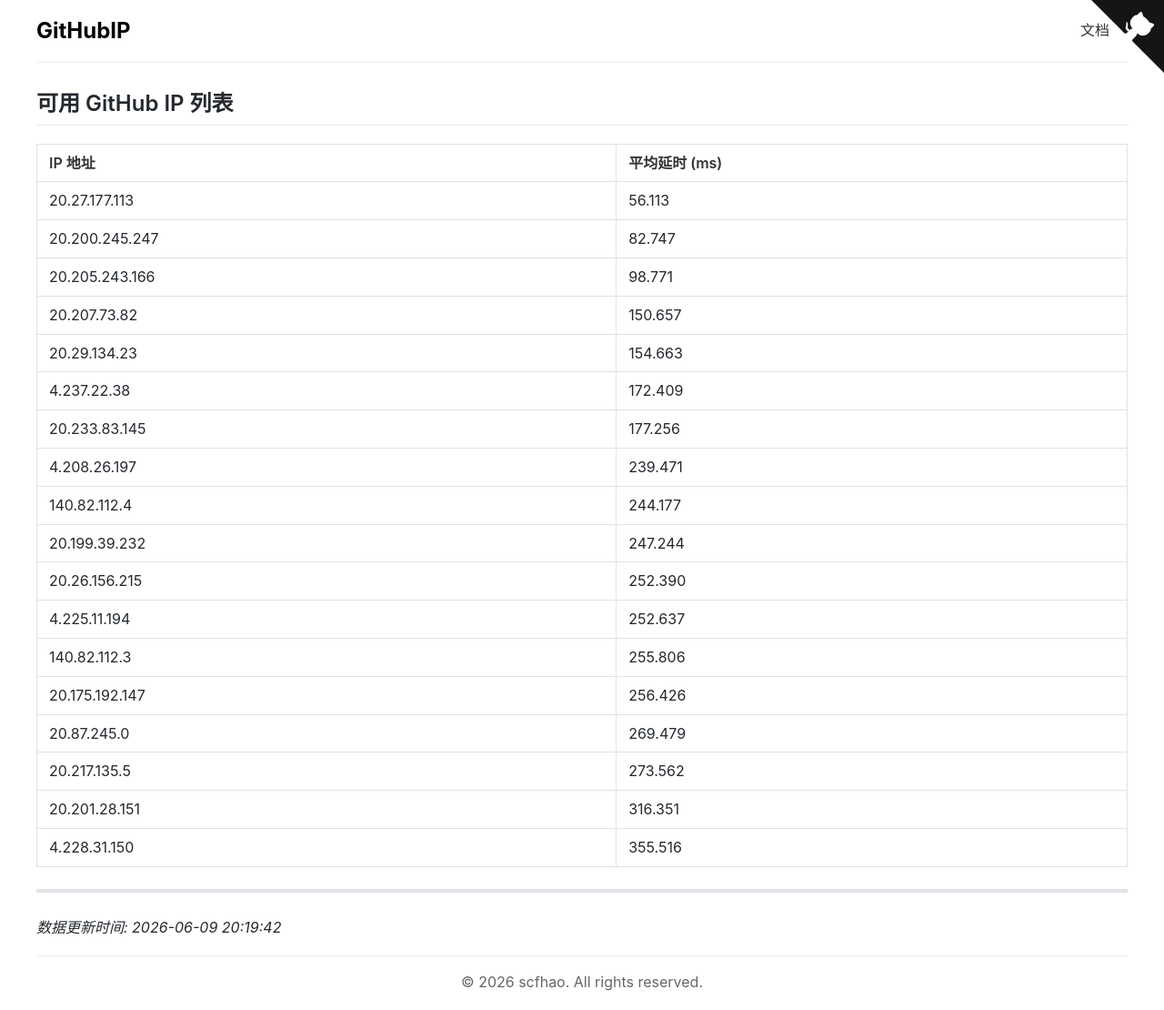
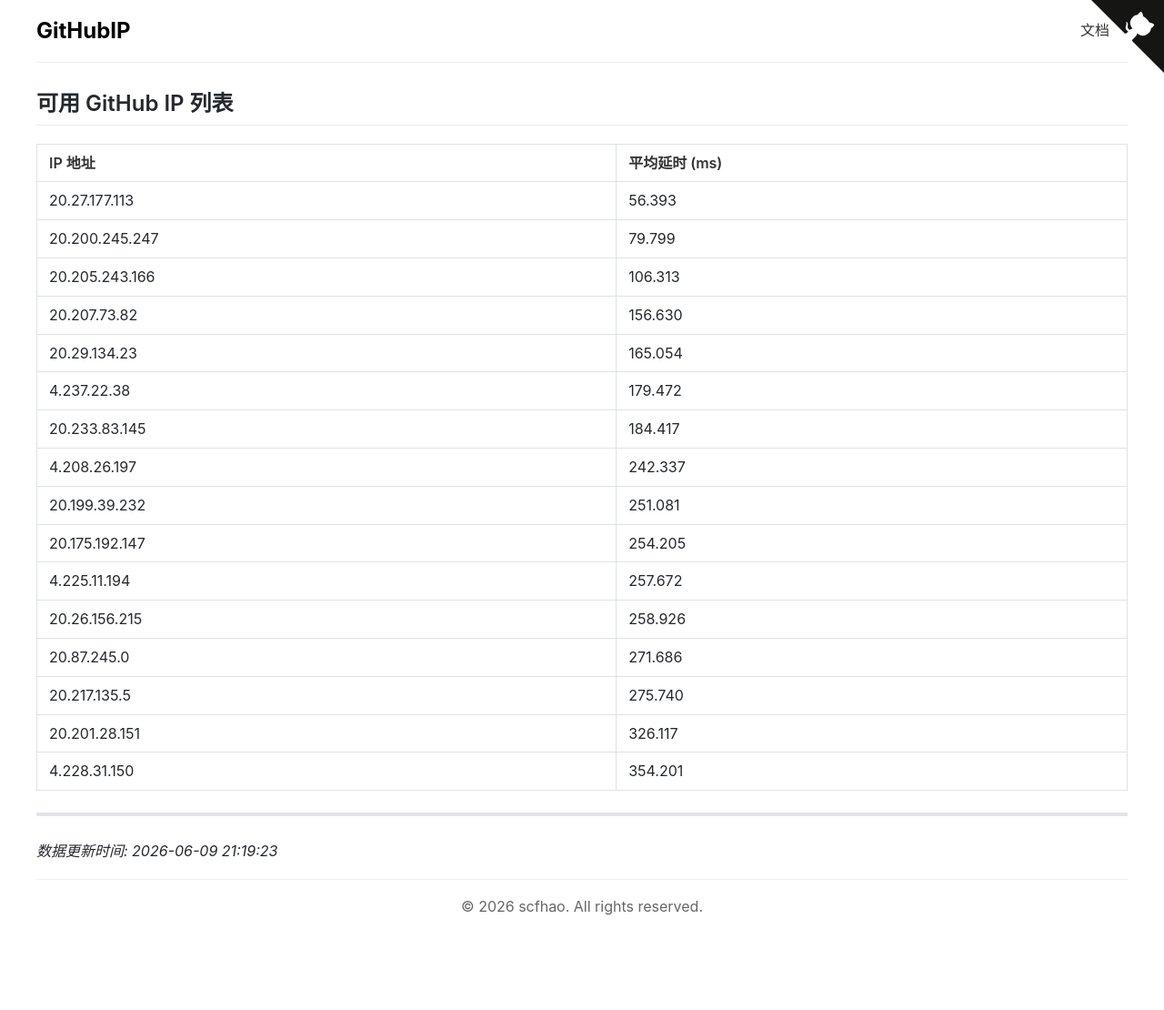
Before and after one commit to scfhao/GitHubIP, a Jekyll site: the page built from index.md, in a window 1280 px wide. Shown: the whole page at 91% size. Built offline with Jekyll 4.4.1, drawn with Linux system fonts in a browser that asks for light colours; after the commit the page ends 1026 px from its top, so only the background shows below that.

Commit message:
自动脚本执行 - 2026-06-09 21:19:23

```diff
--- a/index.md
+++ b/index.md
@@ -1,32 +1,30 @@
 ---
 layout: home
 title: GitHub IP 列表
-date: 2026-06-09 20:19:42
+date: 2026-06-09 21:19:23
 ---
 
 ## 可用 GitHub IP 列表
 
 | IP 地址 | 平均延时 (ms) |
 |---------|--------------|
-| 20.27.177.113 | 56.113 |
-| 20.200.245.247 | 82.747 |
-| 20.205.243.166 | 98.771 |
-| 20.207.73.82 | 150.657 |
-| 20.29.134.23 | 154.663 |
-| 4.237.22.38 | 172.409 |
-| 20.233.83.145 | 177.256 |
-| 4.208.26.197 | 239.471 |
-| 140.82.112.4 | 244.177 |
-| 20.199.39.232 | 247.244 |
-| 20.26.156.215 | 252.390 |
-| 4.225.11.194 | 252.637 |
-| 140.82.112.3 | 255.806 |
-| 20.175.192.147 | 256.426 |
-| 20.87.245.0 | 269.479 |
-| 20.217.135.5 | 273.562 |
-| 20.201.28.151 | 316.351 |
-| 4.228.31.150 | 355.516 |
+| 20.27.177.113 | 56.393 |
+| 20.200.245.247 | 79.799 |
+| 20.205.243.166 | 106.313 |
+| 20.207.73.82 | 156.630 |
+| 20.29.134.23 | 165.054 |
+| 4.237.22.38 | 179.472 |
+| 20.233.83.145 | 184.417 |
+| 4.208.26.197 | 242.337 |
+| 20.199.39.232 | 251.081 |
+| 20.175.192.147 | 254.205 |
+| 4.225.11.194 | 257.672 |
+| 20.26.156.215 | 258.926 |
+| 20.87.245.0 | 271.686 |
+| 20.217.135.5 | 275.740 |
+| 20.201.28.151 | 326.117 |
+| 4.228.31.150 | 354.201 |
 
 ---
 
-*数据更新时间: 2026-06-09 20:19:42*
+*数据更新时间: 2026-06-09 21:19:23*
```
